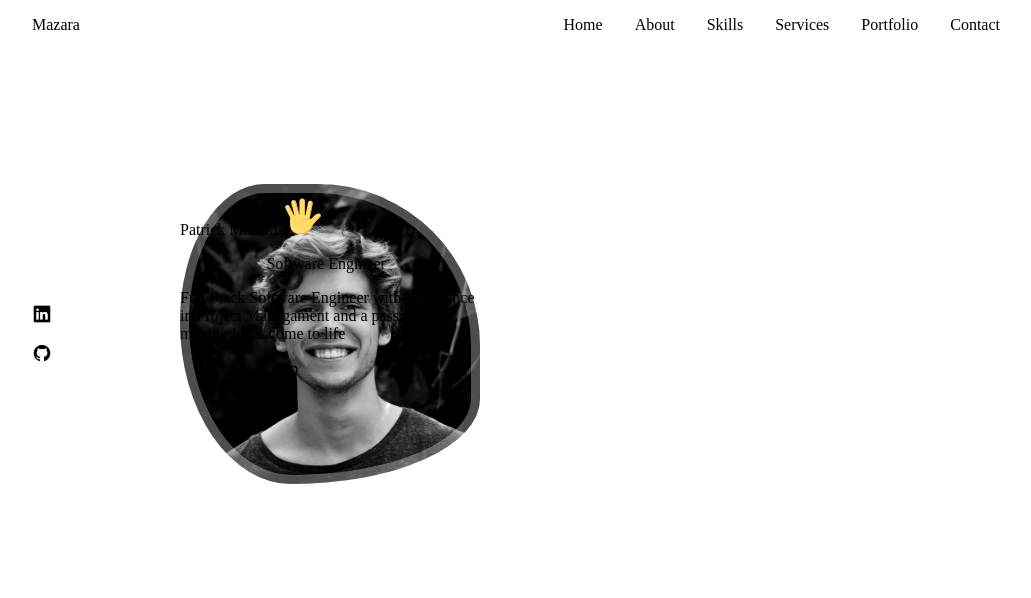
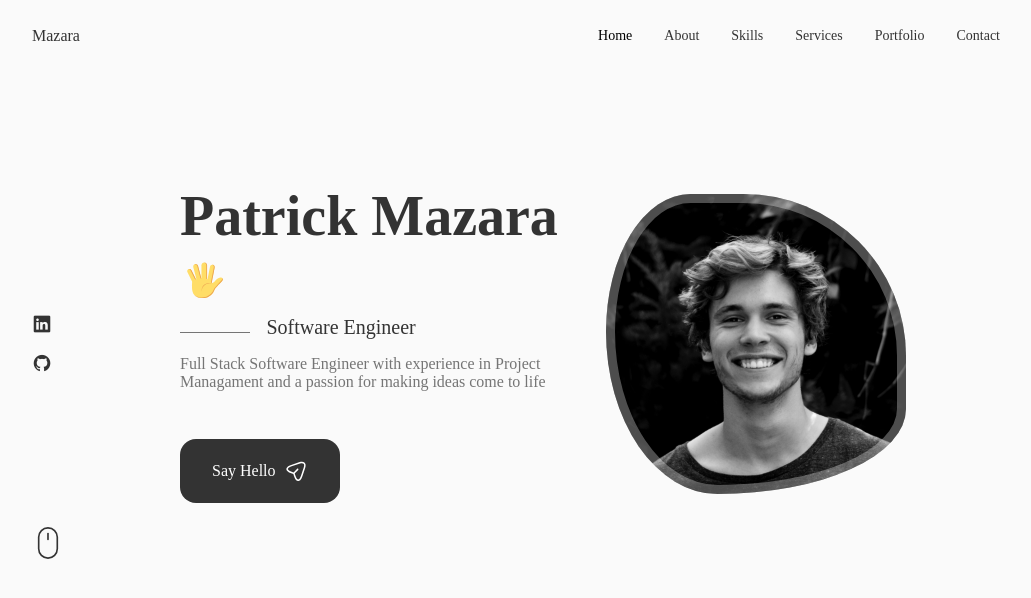
Before and after one commit to zaragotcode/portfolio-react, a React (Create React App) app: page / in a window 1280 px wide. Shown: the top 598 px of the page, without its empty margins (124-1155 px from the left). Built offline with nearby package versions, Linux system fonts and the light colour scheme; the HTML template or start-up script is replaced by a standard one.

Commit message:
make css changes

```diff
--- a/src/App.css
+++ b/src/App.css
@@ -1,3 +1,57 @@
+@import url('https://fonts.googleapis.com/css2?family=Poppins:wght@400;500;600&display=swap');
+
+
+:root {
+  --header-height: 3rem;
+  --hue: 0;
+  --sat: 0%;
+  --title-color: hsl(var(--hue), var(--sat), 20%);
+  --title-color-dark: hsl(var(--hue), var(--sat), 0%);
+  --text-color: hsl(var(--hue), var(--sat), 46%);
+  --body-color: hsl(var(--hue), var(--sat), 98%);
+  --container-color: #fff;
+  --body-font: "Poppins", sans-serif;
+  --big-font-size: 3.5rem;
+  --h1-font-size: 2.25rem;
+  --h2-font-size: 1.5rem;
+  --h3-font-size: 1.25rem;
+  --normal-font-size: 1rem;
+  --small-font-size: 0.875rem;
+  --smaller-font-size: 0.813rem;
+  --tiny-font-size: 0.625rem;
+  --font-normal: 400;
+  --font-medium: 500;
+  --font-semi-bold: 600;
+  --mb-0-25: 0.25rem;
+  --mb-0-5: 0.5rem;
+  --mb-0-75: 0.75rem;
+  --mb-1: 1rem;
+  --mb-1-5: 1.5rem;
+  --mb-2: 2rem;
+  --mb-2-5: 2.5rem;
+  --mb-3: 3rem;
+  --z-tooltip: 10;
+  --z-fixed: 100;
+  --z-modal: 1000;
+}
+
+@media screen and (max-width: 992px) {
+  :root {
+    --big-font-size: 2.75rem;
+    --h1-font-size: 1.5rem;
+    --h2-font-size: 1.25rem;
+    --h3-font-size: 1rem;
+    --normal-font-size: 0.938rem;
+    --small-font-size: 0.813rem;
+    --smaller-font-size: 0.75rem;
+  }
+}
+
+* {
+  margin: 0;
+  padding: 0;
+  box-sizing: border-box;
+}
 
 html {
   scroll-behavior: smooth;
@@ -82,7 +136,7 @@ img {
 }
 
 .button:hover {
-  background-color: var(--title-color);
+  background-color: var(--title-color-dark);
 }
 
 .button__icon {
--- a/src/components/Home/Data.jsx
+++ b/src/components/Home/Data.jsx
@@ -68,11 +68,11 @@ const Data = () => {
         >
           <path
             d="M14.2199 21.9352C13.0399 21.9352 11.3699 21.1052 10.0499 17.1352L9.32988 14.9752L7.16988 14.2552C3.20988 12.9352 2.37988 11.2652 2.37988 10.0852C2.37988 8.91525 3.20988 7.23525 7.16988 5.90525L15.6599 3.07525C17.7799 2.36525 19.5499 2.57525 20.6399 3.65525C21.7299 4.73525 21.9399 6.51525 21.2299 8.63525L18.3999 17.1252C17.0699 21.1052 15.3999 21.9352 14.2199 21.9352ZM7.63988 7.33525C4.85988 8.26525 3.86988 9.36525 3.86988 10.0852C3.86988 10.8052 4.85988 11.9052 7.63988 12.8252L10.1599 13.6652C10.3799 13.7352 10.5599 13.9152 10.6299 14.1352L11.4699 16.6552C12.3899 19.4352 13.4999 20.4252 14.2199 20.4252C14.9399 20.4252 16.0399 19.4352 16.9699 16.6552L19.7999 8.16525C20.3099 6.62525 20.2199 5.36525 19.5699 4.71525C18.9199 4.06525 17.6599 3.98525 16.1299 4.49525L7.63988 7.33525Z"
-            fill="#000"
+            fill="var(--container-color)"
           ></path>
           <path
             d="M10.11 14.7052C9.92005 14.7052 9.73005 14.6352 9.58005 14.4852C9.29005 14.1952 9.29005 13.7152 9.58005 13.4252L13.16 9.83518C13.45 9.54518 13.93 9.54518 14.22 9.83518C14.51 10.1252 14.51 10.6052 14.22 10.8952L10.64 14.4852C10.5 14.6352 10.3 14.7052 10.11 14.7052Z"
-            fill="#000"
+            fill="var(--container-color)"
           ></path>
         </svg>
       </a>
--- a/src/components/Home/Home.css
+++ b/src/components/Home/Home.css
@@ -40,7 +40,7 @@
 }
 
 .home__subtitle::before {
-  content: '';
+  content: "";
   position: absolute;
   width: 70px;
   height: 1px;
--- a/src/components/Home/Home.jsx
+++ b/src/components/Home/Home.jsx
@@ -3,6 +3,7 @@ import "./Home.css"
 
 import Social from './Social'
 import Data from './Data'
+import ScrollDown from './ScrollDown'
 
 const Home = () => {
   return (
@@ -11,10 +12,12 @@ const Home = () => {
         <div className="home__content grid">
           <Social />
 
-          <div className='home__img'>
+          <div className='home__img'></div>
+
             <Data />
-          </div>
         </div>
+
+        <ScrollDown />
       </div>
     </section>
   )
--- a/src/components/Home/ScrollDown.jsx
+++ b/src/components/Home/ScrollDown.jsx
@@ -0,0 +1,47 @@
+import React from 'react'
+
+const ScrollDown = () => {
+  return (
+    <div className="home__scroll">
+      <a href="#about" className="home__scroll-button botton--flex">
+      <svg
+        width="32px"
+        height="32px"
+        class="home__scroll-mouse"
+        viewBox="0 0 247 390"
+        version="1.1"
+        xmlns="http://www.w3.org/2000/svg"
+        xmlnsXlink="http://www.w3.org/1999/xlink"
+        style={{
+          fillEule: "evenodd",
+          clipEule: "evenodd",
+          strokeLinecap: "round",
+          strokeLinejoin: "round",
+          strokeMiterlimit: "1.5"
+        }}
+      >
+        <path
+          class="wheel"
+          d="M123.359,79.775l0,72.843"
+          style={{
+            fill: "none",
+            stroke: "var(--title-color)",
+            strokeWidth: "20px"
+          }}
+        ></path>
+        <path
+          id="mouse"
+          d="M236.717,123.359c0,-62.565 -50.794,-113.359 -113.358,-113.359c-62.565,0 -113.359,50.794 -113.359,113.359l0,143.237c0,62.565 50.794,113.359 113.359,113.359c62.564,0 113.358,-50.794 113.358,-113.359l0,-143.237Z"
+          style={{
+            fill: "none",
+            stroke: "var(--title-color)",
+            strokeWidth: "20px"
+          }}
+        ></path>
+      </svg>
+      </a>
+    </div>
+  )
+}
+
+export default ScrollDown
--- a/src/index.css
+++ b/src/index.css
@@ -1,4 +1,4 @@
-body {
+/* body {
   margin: 0;
   font-family: -apple-system, BlinkMacSystemFont, 'Segoe UI', 'Roboto', 'Oxygen',
     'Ubuntu', 'Cantarell', 'Fira Sans', 'Droid Sans', 'Helvetica Neue',
@@ -10,4 +10,4 @@ body {
 code {
   font-family: source-code-pro, Menlo, Monaco, Consolas, 'Courier New',
     monospace;
-}
+} */
```
